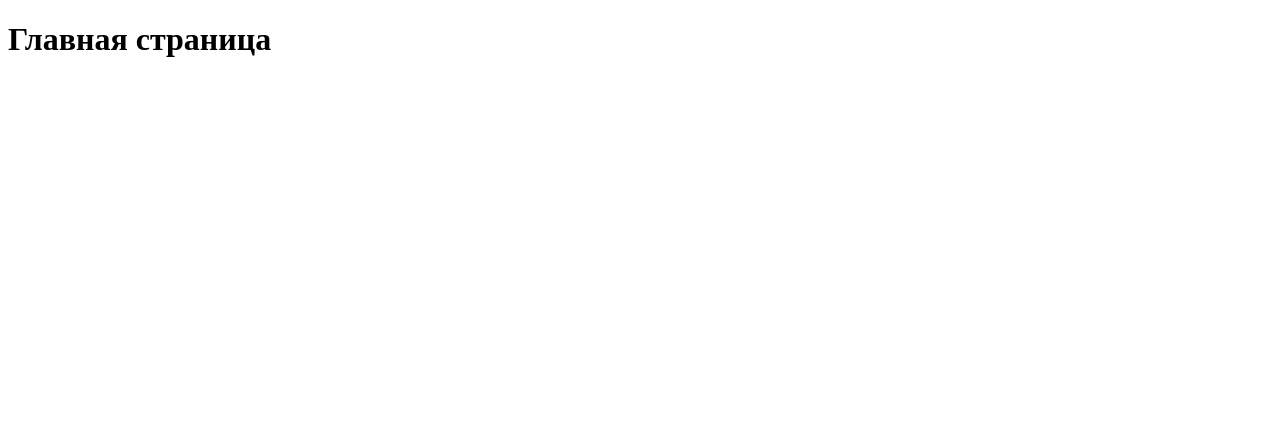
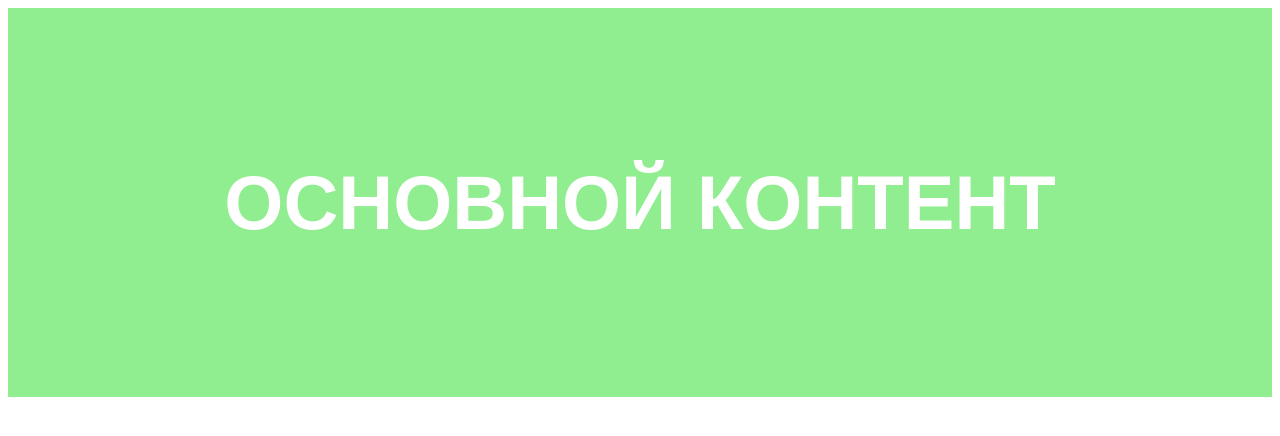
Before and after one commit to Vyacheslav-073/intensive-day-1, a plain HTML site: page index.html in a window 1280 px wide. Drawn offline with Linux system fonts and the light colour scheme.

Commit message:
Content ready

```diff
--- a/css/main.css
+++ b/css/main.css
@@ -0,0 +1,8 @@
+.main {
+    background: LightGreen;
+    padding: 100px;
+    font-size: 38px;
+    color: #fff;
+    font-family: sans-serif;
+    text-align: center;
+}
--- a/index.html
+++ b/index.html
@@ -3,8 +3,11 @@
     <head>
         <meta charset="UTF-8">
         <title>Document</title>
+        <link rel="stylesheet" href="css/main.css">
     </head>
     <body>
-        <h1>Главная страница</h1>
+        <main class="main">
+            <h1>ОСНОВНОЙ КОНТЕНТ</h1>
+        </main>
     </body>
 </html>
```
